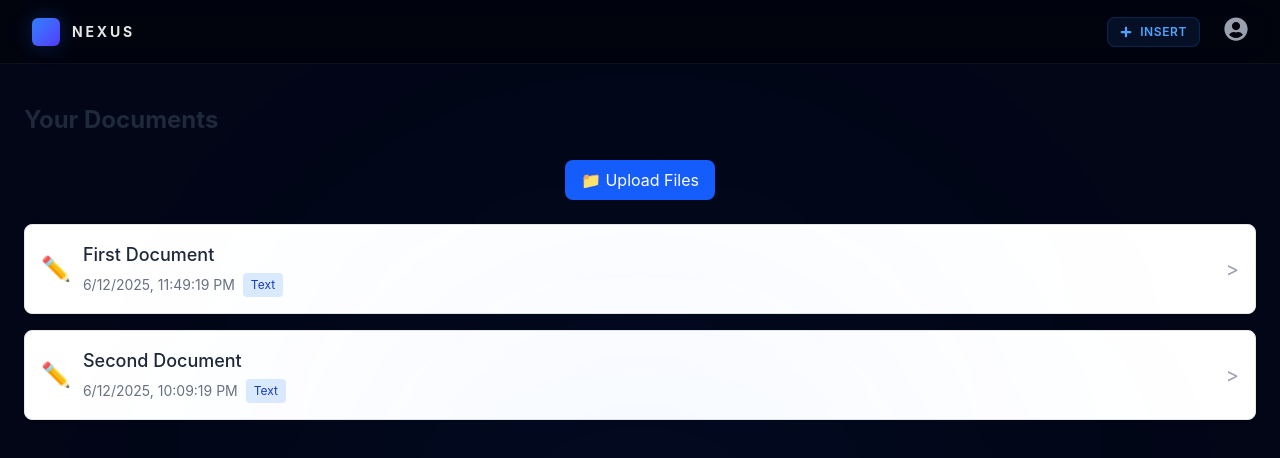
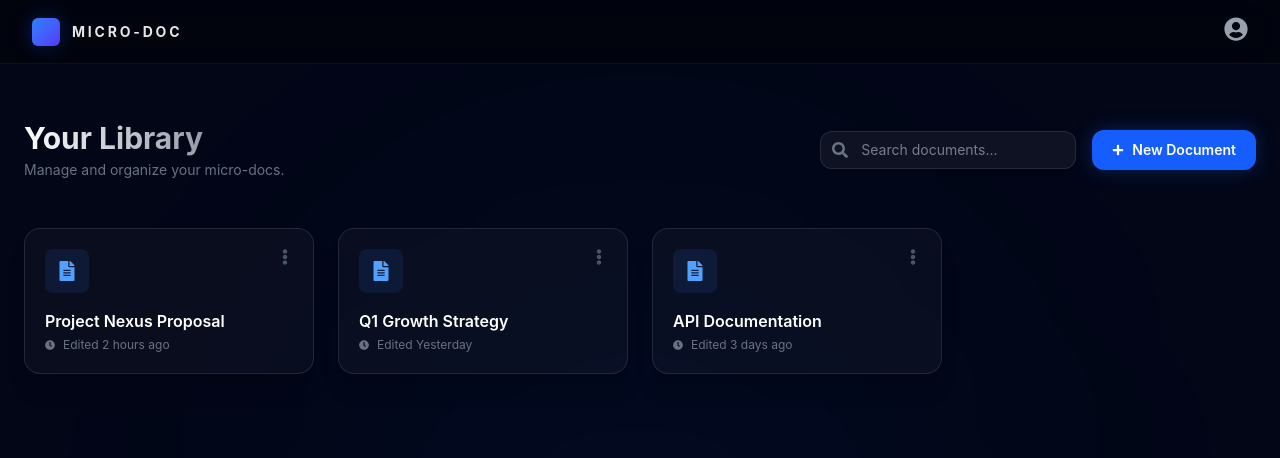
Before and after one commit to T-Fluffy/editor, a React (Vite) app: page /login in a window 1280 px wide. Both pictures are taken after typing "name@example.com", "Sample123" into the empty fields and a click on the button "Log In". Shown: the top 458 px of the page. Built offline with nearby package versions, Linux system fonts and the light colour scheme.

Commit message:
feat: Added other tools to the toolBar component and in the way of adding more.

```diff
--- a/index.html
+++ b/index.html
@@ -4,7 +4,7 @@
     <meta charset="UTF-8" />
     <link rel="icon" type="image/svg+xml" href="/vite.svg" />
     <meta name="viewport" content="width=device-width, initial-scale=1.0" />
-    <title>MicroDoc</title>
+    <title>Micro-Doc</title>
   </head>
   <body >
     <div id="root"></div>
--- a/src/presentation/components/NavbarComponent.tsx
+++ b/src/presentation/components/NavbarComponent.tsx
@@ -1,50 +1,75 @@
 import { useState } from 'react';
-import { useNavigate } from 'react-router-dom';
+import { useNavigate, useLocation } from 'react-router-dom';
+import { Editor } from '@tiptap/react';
 import {
-  FaFolderOpen, FaInbox, FaCog, FaSignOutAlt, FaUserCircle,
-  FaPlus, FaImage, FaFilePdf, FaTable, FaVideo
+  FaFolderOpen, FaCog, FaSignOutAlt, FaUserCircle,
+  FaImage, FaFilePdf, FaTable, FaVideo,
+  FaChevronCircleUp, FaChevronCircleDown
 } from 'react-icons/fa';
 
-export default function NavbarComponent() {
+// ✅ This interface is crucial to fix the 'IntrinsicAttributes' error
+interface NavbarProps {
+  editor?: Editor | null;
+}
+
+export default function NavbarComponent({ editor }: NavbarProps) {
   const navigate = useNavigate();
+  const location = useLocation();
   const [activeMenu, setActiveMenu] = useState<'user' | 'insert' | null>(null);
+
+  const isEditing = location.pathname.includes('/editor/');
 
   const toggleMenu = (menu: 'user' | 'insert') => {
     setActiveMenu(activeMenu === menu ? null : menu);
   };
 
+  // Insert Actions
+  const addImage = () => {
+    const url = window.prompt('Enter image URL');
+    if (url && editor) editor.chain().focus().setImage({ src: url }).run();
+    setActiveMenu(null);
+  };
+
+  const addTable = () => {
+    if (editor) editor.chain().focus().insertTable({ rows: 3, cols: 3, withHeaderRow: true }).run();
+    setActiveMenu(null);
+  };
+
   const insertOptions = [
-    { label: 'Upload Image', icon: <FaImage />, action: () => console.log('Insert Image') },
-    { label: 'Attach PDF', icon: <FaFilePdf />, action: () => console.log('Insert PDF') },
-    { label: 'Insert Table', icon: <FaTable />, action: () => console.log('Insert Table') },
-    { label: 'Embed Video', icon: <FaVideo />, action: () => console.log('Insert Video') },
+    { label: 'Insert Image', icon: <FaImage />, action: addImage },
+    { label: 'Insert Table', icon: <FaTable />, action: addTable },
+    { label: 'Attach PDF', icon: <FaFilePdf />, action: () => {} },
+    { label: 'Embed Video', icon: <FaVideo />, action: () => {} },
   ];
 
   return (
     <nav className="h-16 border-b border-white/5 bg-black/40 backdrop-blur-xl px-8 flex items-center justify-between relative z-[100]">
-      {/* Left: Branding */}
+      <div className="flex items-center gap-6">
         <div className="flex items-center gap-3 cursor-pointer group" onClick={() => navigate('/')}>
           <div className="w-7 h-7 bg-gradient-to-br from-blue-500 to-indigo-600 rounded-md shadow-[0_0_20px_rgba(37,99,235,0.3)] group-hover:scale-110 transition-transform" />
-        <span className="font-bold tracking-[0.2em] text-sm uppercase text-white/90">Nexus</span>
+          <span className="font-bold tracking-[0.2em] text-sm uppercase text-white/90">Micro-Doc</span>
         </div>
 
-      {/* Right: Actions */}
-      <div className="flex items-center gap-6">
+        {isEditing && <div className="h-6 w-px bg-white/10" />}
 
-        {/* Quick Insert Menu (formerly MediaButtons) */}
+        {isEditing && (
           <div className="relative">
             <button
               onClick={() => toggleMenu('insert')}
-            className="flex items-center gap-2 px-3 py-1.5 rounded-lg bg-blue-500/10 text-blue-400 hover:bg-blue-500/20 transition-all border border-blue-500/20"
+              className={`flex items-center gap-2 px-3 py-1.5 rounded-lg transition-all border shadow-sm ${
+                activeMenu === 'insert'
+                ? 'bg-blue-500/20 text-blue-300 border-blue-500/30'
+                : 'bg-white/5 text-gray-400 hover:text-white border-white/10'
+              }`}
             >
-            <FaPlus className="text-xs" />
-            <span className="text-xs font-semibold uppercase tracking-wider">Insert</span>
+              {activeMenu === 'insert' ? <FaChevronCircleUp /> : <FaChevronCircleDown />}
+              <span className="text-[11px] font-bold uppercase tracking-wider">Insert</span>
             </button>
 
             {activeMenu === 'insert' && (
-            <DropdownWrapper close={() => setActiveMenu(null)}>
+              <DropdownWrapper close={() => setActiveMenu(null)} align="left">
                 <div className="p-2 w-48">
-                <p className="px-3 py-2 text-[10px] font-bold text-gray-500 uppercase tracking-widest">Media Assets</p>
+                  <p className="px-3 py-2 text-[10px] font-bold text-gray-500 uppercase tracking-widest text-center border-b border-white/5 mb-1">Editor Tools</p>
                   {insertOptions.map((opt) => (
                     <MenuButton key={opt.label} {...opt} />
                   ))}
@@ -52,21 +77,19 @@ export default function NavbarComponent() {
               </DropdownWrapper>
             )}
           </div>
+        )}
+      </div>
 
-        {/* User Profile Menu */}
+      <div className="flex items-center gap-6">
         <div className="relative">
-          <button
-            onClick={() => toggleMenu('user')}
-            className="text-2xl text-gray-400 hover:text-white transition-colors"
-          >
+          <button onClick={() => toggleMenu('user')} className="text-2xl text-gray-400 hover:text-white transition-colors">
             <FaUserCircle />
           </button>
-
           {activeMenu === 'user' && (
-            <DropdownWrapper close={() => setActiveMenu(null)}>
+            <DropdownWrapper close={() => setActiveMenu(null)} align="right">
               <div className="w-56">
                 <div className="px-4 py-3 border-b border-white/5">
-                  <p className="text-[10px] text-gray-500 uppercase tracking-widest">Account</p>
+                  <p className="text-[10px] text-gray-500 uppercase tracking-widest text-center">Account</p>
                   <p className="text-sm font-medium text-white truncate">designer@nexus.io</p>
                 </div>
                 <div className="p-2">
@@ -84,26 +107,19 @@ export default function NavbarComponent() {
   );
 }
 
-// Reusable Sub-components for a cleaner Navbar file
-const DropdownWrapper = ({ children, close }: { children: React.ReactNode; close: () => void }) => (
+// Sub-components kept internal for brevity
+const DropdownWrapper = ({ children, close, align = 'right' }: any) => (
   <>
     <div className="fixed inset-0 z-[-1]" onClick={close} />
-    <div className="absolute right-0 mt-4 rounded-xl bg-[#0f172a]/95 backdrop-blur-2xl border border-white/10 shadow-[0_20px_50px_rgba(0,0,0,0.5)] animate-in fade-in zoom-in duration-200 overflow-hidden">
+    <div className={`absolute mt-4 rounded-xl bg-[#0b1120]/98 backdrop-blur-3xl border border-white/10 shadow-[0_20px_50px_rgba(0,0,0,0.7)] animate-in fade-in zoom-in duration-200 overflow-hidden ${align === 'left' ? 'left-0' : 'right-0'}`}>
       {children}
     </div>
   </>
 );
 
 const MenuButton = ({ label, icon, action, isRed }: any) => (
-  <button
-    onClick={action}
-    className={`w-full flex items-center gap-3 p-2.5 rounded-lg text-sm transition-all group ${
-      isRed ? 'text-red-400 hover:bg-red-500/10' : 'text-gray-400 hover:text-white hover:bg-white/5'
-    }`}
-  >
-    <span className={`${isRed ? 'text-red-400' : 'text-gray-500 group-hover:text-blue-400'} transition-colors`}>
-      {icon}
-    </span>
+  <button onClick={action} className={`w-full flex items-center gap-3 p-2.5 rounded-lg text-sm transition-all group ${isRed ? 'text-red-400 hover:bg-red-500/10' : 'text-gray-400 hover:text-white hover:bg-white/5'}`}>
+    <span className={`${isRed ? 'text-red-400' : 'text-gray-500 group-hover:text-blue-400'} transition-colors`}>{icon}</span>
     {label}
   </button>
 );
--- a/src/presentation/layout/AppLayout.tsx
+++ b/src/presentation/layout/AppLayout.tsx
@@ -1,18 +1,15 @@
 import NavbarComponent from "../components/NavbarComponent";
 import { AppLayoutProps } from "../interfaces/layout.ui";
 
-export default function AppLayout({ children, isZenMode }: AppLayoutProps) {
+export default function AppLayout({ children, isZenMode, editor }: AppLayoutProps) {
   return (
     <div className="w-screen h-screen flex flex-col bg-[#020617] text-slate-200 overflow-hidden">
-      {/* Navbar: Slides out of view in Zen Mode to maximize focus */}
-      <header className={`z-50 transition-transform duration-700 ease-in-out ${isZenMode ? '-translate-y-full' : 'translate-y-0'}`}>
-        <NavbarComponent />
+      <header className="z-50">
+        <NavbarComponent editor={editor} />
       </header>
 
       <main className="flex-1 relative overflow-y-auto overflow-x-hidden">
-        {/* Background Ambient Glow for that futuristic depth */}
         <div className="absolute top-1/4 left-1/2 -translate-x-1/2 w-[600px] h-[600px] bg-blue-500/5 blur-[150px] rounded-full pointer-events-none" />
-
         <div className={`h-full w-full transition-all duration-700 ${isZenMode ? 'pt-0' : 'pt-4'}`}>
           {children}
         </div>
--- a/src/presentation/pages/EditorPage.tsx
+++ b/src/presentation/pages/EditorPage.tsx
@@ -1,94 +1,71 @@
-// src/presentation/pages/EditorPage.tsx
-import { useState } from 'react';
 import { useEditor, EditorContent } from '@tiptap/react';
 import StarterKit from '@tiptap/starter-kit';
 import Underline from '@tiptap/extension-underline';
 import TextAlign from '@tiptap/extension-text-align';
-
+import Image from '@tiptap/extension-image';
+import Table from '@tiptap/extension-table';
+import TableRow from '@tiptap/extension-table-row';
+import TableCell from '@tiptap/extension-table-cell';
+import TableHeader from '@tiptap/extension-table-header';
+import TextStyle from '@tiptap/extension-text-style';
+import Color from '@tiptap/extension-color';
+import Highlight from '@tiptap/extension-highlight';
 import { Toolbar } from '../components/Toolbar';
 import AppLayout from '../layout/AppLayout';
 
 export default function EditorPage() {
-  // 1. State to track if the user is typing (Zen Mode)
-  const [isZenMode, setIsZenMode] = useState(false);
-
   const editor = useEditor({
     extensions: [
       StarterKit,
       Underline,
+      Image,
+      Table.configure({ resizable: true }),
+      TableRow,
+      TableCell,
+      TextStyle,
+      Color,
+      Highlight.configure({ multicolor: true }),
+      TableHeader,
       TextAlign.configure({
         types: ['heading', 'paragraph'],
       }),
     ],
-    content: `
-      <h1>Untitled Document</h1>
-      <p>Click here to start your futuristic writing experience...</p>
-    `,
-    // 2. Trigger Zen Mode on Focus
-    onFocus: () => setIsZenMode(true),
-    onBlur: () => setIsZenMode(false),
+    content: `<h1>Welcome to Micro-Doc</h1><p>Start typing...</p>`,
+    editable: true,
+    autofocus: true,
+
   });
 
   return (
-    <AppLayout isZenMode={isZenMode}>
-      <div className="relative min-h-screen flex flex-col items-center transition-all duration-700">
+    <AppLayout editor={editor}>
+      <div className="relative min-h-screen flex flex-col items-center">
 
-        {/* 3. Floating Glass Toolbar
-            - Slides up slightly and fades when in Zen Mode to stay out of the way
-        */}
-        <div className={`
-          fixed top-10 z-50 transition-all duration-500 ease-in-out
-          ${isZenMode ? 'opacity-40 hover:opacity-100 scale-95' : 'opacity-100 scale-100'}
-        `}>
+        {/* Toolbar is now permanently visible and stable */}
+        <div className="fixed top-20 z-50">
           <Toolbar
             editor={editor}
-            className="rounded-2xl bg-black/20 backdrop-blur-xl border border-white/10 shadow-[0_20px_50px_rgba(0,0,0,0.3)] px-6 py-2"
+            className="rounded-2xl bg-[#0f172a]/80 backdrop-blur-xl border border-white/10 shadow-2xl px-6 py-2"
           />
         </div>
 
-        {/* 4. The A4 Document Container
-            - The "mx-auto" and transition classes handle the Zen Mode centering
-        */}
-        <div className={`
-          relative mt-32 mb-20 transition-all duration-1000 ease-in-out transform
-          ${isZenMode ? 'scale-[1.02] shadow-[0_0_100px_-20px_rgba(59,130,246,0.15)]' : 'shadow-2xl'}
-        `}>
-          {editor ? (
-            <div className="bg-white rounded-sm overflow-hidden border border-white/5">
-              <EditorContent
-                editor={editor}
-                className="prose prose-slate max-w-none focus:outline-none"
-                style={{
-                  width: '210mm',
-                  minHeight: '297mm',
-                  padding: '30mm', // Standard A4 margins
-                  backgroundColor: '#fff',
-                  color: '#1e293b', // Slate 800
-                }}
-              />
-            </div>
-          ) : (
-            <div className="w-[210mm] h-[297mm] bg-white/5 animate-pulse rounded-sm" />
-          )}
-
-          {/* Subtle page indicator for a high-end feel */}
-          <div className="absolute -right-16 top-0 text-[10px] uppercase tracking-[0.2em] text-white/20 vertical-text hidden lg:block">
-            Standard A4 / 210x297mm
+        {/* Removed the 'mt-32' bounce and 'scale' transforms */}
+        <div className="relative mt-40 mb-20">
+          <div className="bg-white rounded-sm overflow-hidden border border-white/5 shadow-2xl">
+            <EditorContent
+              editor={editor}
+              className="prose prose-slate max-w-none focus:outline-none"
+              style={{ width: '210mm', minHeight: '297mm', padding: '30mm' }}
+            />
           </div>
         </div>
-
-        {/* 5. Floating Media Actions
-            - Stays at the bottom, potentially fading in Zen Mode
-        */}
-
       </div>
 
-      {/* Global CSS for the editor content to ensure it looks clean */}
       <style dangerouslySetInnerHTML={{ __html: `
         .ProseMirror { outline: none !important; }
-        .ProseMirror h1 { font-weight: 800; font-size: 2.5rem; margin-bottom: 1.5rem; color: #0f172a; }
-        .ProseMirror p { line-height: 1.7; font-size: 1.1rem; color: #334155; }
-        .vertical-text { writing-mode: vertical-rl; }
+        .ProseMirror table { border-collapse: collapse; table-layout: fixed; width: 100%; margin: 0; overflow: hidden; }
+        .ProseMirror td, .ProseMirror th { border: 2px solid #ced4da; box-sizing: border-box; min-width: 1em; padding: 3px 5px; position: relative; vertical-align: top; }
+        .ProseMirror th { background-color: #f1f3f5; font-weight: bold; text-align: left; }
+        .ProseMirror img { max-width: 100%; height: auto; border-radius: 8px; }
       `}} />
     </AppLayout>
   );
--- a/src/presentation/pages/Home.tsx
+++ b/src/presentation/pages/Home.tsx
@@ -1,129 +1,105 @@
+import { useState } from 'react';
 import { useNavigate } from 'react-router-dom';
-import { useState } from 'react';
+import { FaPlus, FaFileAlt, FaClock, FaSearch, FaEllipsisV } from 'react-icons/fa';
 import AppLayout from '../layout/AppLayout';
-import DocumentListItem, { type DocumentSummary } from '../components/DocumentListItem';
-import Login from '../components/login';
-import { HomeProps } from '../interfaces/auth.ui';
+import { DocumentSummary } from '../interfaces/document.ui';
 
-export default function Home({ isLogged, setIsLoggedIn }: HomeProps) {
+export default function Home({ isLogged }: { isLogged: boolean }) {
   const navigate = useNavigate();
-  const [documents, setDocuments] = useState<DocumentSummary[]>([
-    {
-      id: '1',
-      title: 'First Document',
-      updatedAt: new Date().toISOString(),
-      type: 'text'
-    },
-    {
-      id: '2',
-      title: 'Second Document',
-      updatedAt: new Date(Date.now() - 1000 * 60 * 100).toISOString(),
-      type: 'text'
-    },
+  const [searchQuery, setSearchQuery] = useState('');
+
+  // Mock data - in a real app, this comes from your domain layer
+  const [documents] = useState<DocumentSummary[]>([
+    { id: '1', title: 'Project Nexus Proposal', updatedAt: '2 hours ago', type: 'document' },
+    { id: '2', title: 'Q1 Growth Strategy', updatedAt: 'Yesterday', type: 'document' },
+    { id: '3', title: 'API Documentation', updatedAt: '3 days ago', type: 'document' },
   ]);
 
-  const handleFileUpload = (event: React.ChangeEvent<HTMLInputElement>) => {
-    const files = event.target.files;
-    if (!files || files.length === 0) return;
-
-    Array.from(files).forEach((file) => {
-      const fileType = file.type;
-      let type: DocumentSummary['type'] = 'document';
-
-      if (fileType.includes('pdf')) type = 'pdf';
-      else if (fileType.includes('image')) type = 'image';
-      else if (fileType.includes('text')) type = 'text';
-
-      const newDoc: DocumentSummary = {
-        id: Date.now().toString(),
-        title: file.name,
-        updatedAt: new Date().toISOString(),
-        type: type,
-        file: file
-      };
-
-      setDocuments(prev => [...prev, newDoc]);
-
-      // Store file in localStorage for persistence (optional)
-      storeFileInLocalStorage(newDoc);
-    });
-  };
-
-  const storeFileInLocalStorage = (doc: DocumentSummary) => {
-    if (!doc.file) return;
-
-    const reader = new FileReader();
-    reader.onload = (e) => {
-      const fileData = {
-        id: doc.id,
-        title: doc.title,
-        type: doc.type,
-        data: e.target?.result,
-        updatedAt: doc.updatedAt
-      };
-
-      const existingFiles = JSON.parse(localStorage.getItem('uploadedFiles') || '[]');
-      const updatedFiles = [...existingFiles, fileData];
-      localStorage.setItem('uploadedFiles', JSON.stringify(updatedFiles));
-    };
-    reader.readAsDataURL(doc.file);
-  };
-
-  const handleDocumentClick = (docId: string) => {
-    const doc = documents.find(d => d.id === docId);
-    if (!doc) return;
-
-    if (doc.type === 'text') {
-      navigate(`/editor/${doc.id}`);
-    } else {
-      // For non-text files, open in viewer
-      navigate(`/viewer/${doc.id}`, { state: { document: doc } });
-    }
-  };
+  const filteredDocs = documents.filter(doc =>
+    doc.title.toLowerCase().includes(searchQuery.toLowerCase())
+  );
 
   return (
     <AppLayout>
-      {isLogged ? (
-        <div className="p-6">
-          <div className="flex justify-between items-center mb-6">
-            <h1 className="text-2xl font-bold text-gray-800">Your Documents</h1>
+      <div className="max-w-7xl mx-auto px-6 py-10">
+
+        {/* Header Section */}
+        <div className="flex flex-col md:flex-row md:items-center justify-between gap-6 mb-12">
+          <div>
+            <h1 className="text-3xl font-bold bg-clip-text text-transparent bg-gradient-to-r from-white to-gray-500">
+              Your Library
+            </h1>
+            <p className="text-gray-500 text-sm mt-1">Manage and organize your micro-docs.</p>
           </div>
 
-          <div className="mt-6 flex justify-center mb-6 space-x-4">
-              {/* Upload Button */}
-              <label className="bg-blue-600 text-white px-4 py-2 rounded-lg cursor-pointer hover:bg-blue-700 transition-colors">
+          <div className="flex items-center gap-4">
+            {/* Search Bar */}
+            <div className="relative group">
+              <FaSearch className="absolute left-3 top-1/2 -translate-y-1/2 text-gray-500 group-focus-within:text-blue-400 transition-colors" />
               <input
-                  type="file"
-                  multiple
-                  accept=".pdf,.doc,.docx,.txt,image/*"
-                  onChange={handleFileUpload}
-                  className="hidden"
+                type="text"
+                placeholder="Search documents..."
+                value={searchQuery}
+                onChange={(e) => setSearchQuery(e.target.value)}
+                className="bg-white/5 border border-white/10 rounded-xl py-2 pl-10 pr-4 text-sm focus:outline-none focus:ring-2 focus:ring-blue-500/50 w-64 transition-all"
               />
-                📁 Upload Files
-              </label>
             </div>
 
-          <div className="grid gap-4 grid-cols-1">
-            {documents.map(doc => (
-              <DocumentListItem
+            {/* Create New Button */}
+            <button
+              onClick={() => navigate('/editor/new')}
+              className="flex items-center gap-2 bg-blue-600 hover:bg-blue-500 text-white px-5 py-2.5 rounded-xl font-semibold text-sm shadow-[0_0_20px_rgba(37,99,235,0.3)] transition-all active:scale-95"
+            >
+              <FaPlus size={12} />
+              New Document
+            </button>
+          </div>
+        </div>
+
+        {/* Document Grid */}
+        {filteredDocs.length > 0 ? (
+          <div className="grid grid-cols-1 sm:grid-cols-2 lg:grid-cols-3 xl:grid-cols-4 gap-6">
+            {filteredDocs.map((doc) => (
+              <div
                 key={doc.id}
-                doc={doc}
-                onClick={handleDocumentClick}
-              />
+                onClick={() => navigate(`/editor/${doc.id}`)}
+                className="group relative bg-white/[0.03] border border-white/10 rounded-2xl p-5 hover:bg-white/[0.07] hover:border-blue-500/30 transition-all cursor-pointer shadow-xl"
+              >
+                {/* Icon & Options */}
+                <div className="flex justify-between items-start mb-4">
+                  <div className="p-3 bg-blue-500/10 rounded-lg text-blue-400 group-hover:scale-110 transition-transform">
+                    <FaFileAlt size={20} />
+                  </div>
+                  <button className="text-gray-600 hover:text-white transition-colors">
+                    <FaEllipsisV />
+                  </button>
+                </div>
+
+                {/* Title & Info */}
+                <h3 className="font-semibold text-white mb-1 truncate group-hover:text-blue-300 transition-colors">
+                  {doc.title}
+                </h3>
+
+                <div className="flex items-center gap-2 text-xs text-gray-500">
+                  <FaClock size={10} />
+                  <span>Edited {doc.updatedAt}</span>
+                </div>
+
+                {/* Hover Decoration */}
+                <div className="absolute inset-0 border border-blue-500/0 group-hover:border-blue-500/20 rounded-2xl transition-all pointer-events-none" />
+              </div>
             ))}
-
-            {documents.length === 0 && (
-              <div className="text-center py-12 text-gray-500">
-                <p className="text-lg">No documents yet</p>
-                <p className="text-sm">Upload your first file to get started</p>
+          </div>
+        ) : (
+          /* Empty State */
+          <div className="flex flex-col items-center justify-center py-20 border-2 border-dashed border-white/5 rounded-3xl">
+            <div className="text-gray-600 mb-4 text-5xl opacity-20">
+              <FaFileAlt />
+            </div>
+            <p className="text-gray-500">No documents found.</p>
           </div>
         )}
-
       </div>
-        </div>
-      ) : (
-        <Login isLogged={isLogged} setIsLoggedIn={setIsLoggedIn} />
-      )}
     </AppLayout>
   );
 }
```
Also changed, not shown: package.json (+8 -0 lines), src/presentation/components/Toolbar.tsx (+96 -39 lines), src/presentation/interfaces/layout.ui.ts (+20 -0 lines), src/presentation/interfaces/tiptap.d.ts (added, +14 -0 lines), 1 other file (tests, documents, lock files or other folders). Lines whose indentation alone changed are shown as unchanged.
